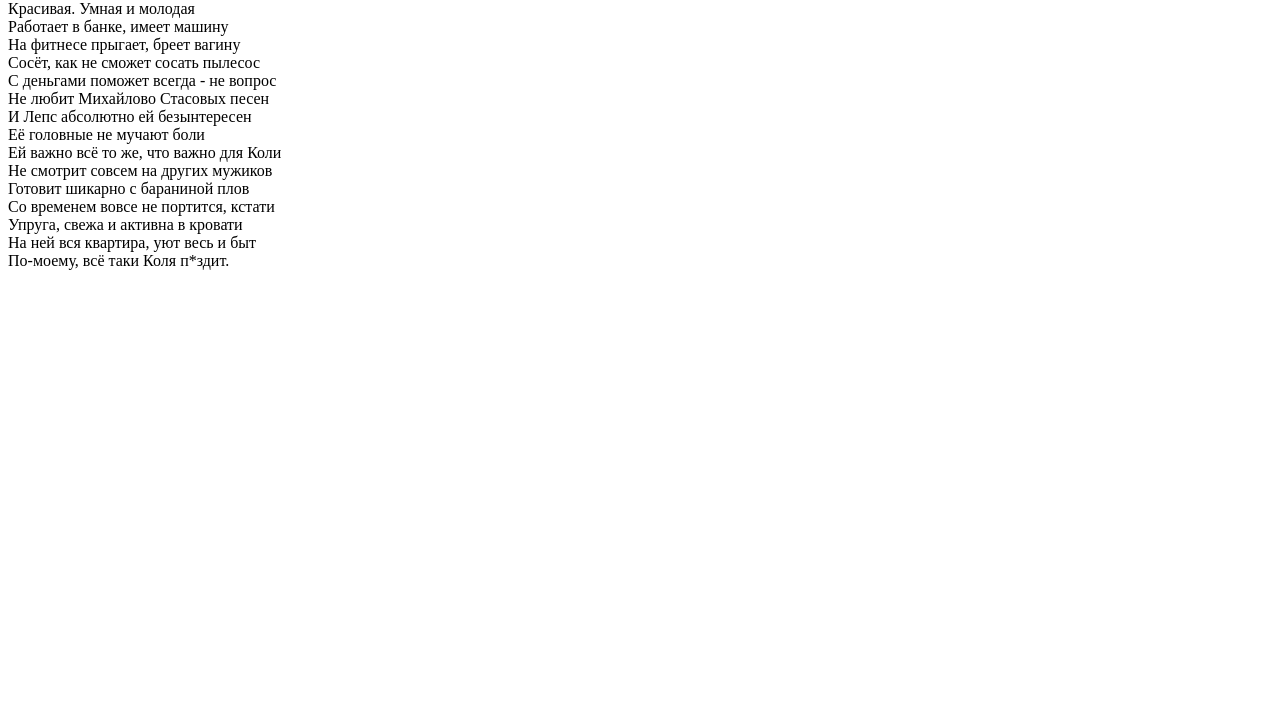
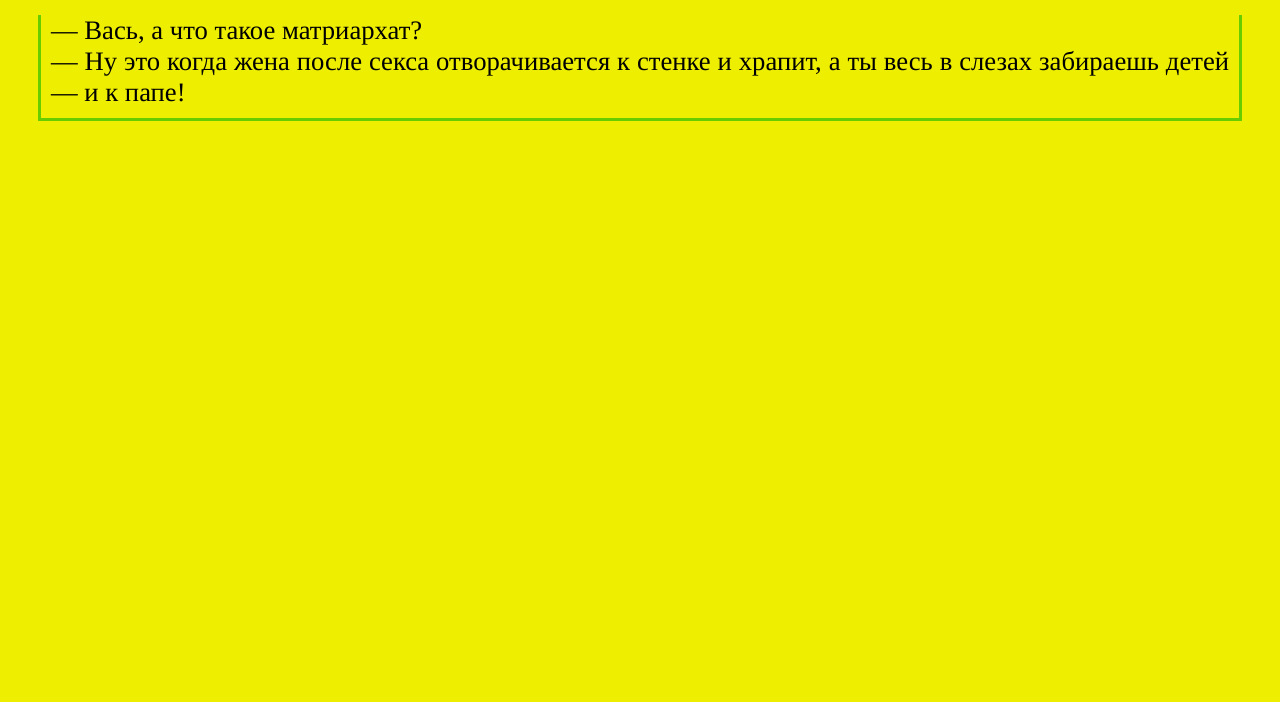
Before and after one commit to mkoryakov/mkoryakov.github.io, a plain HTML site: page 20_mood/index.html in a window 1280 px wide. Shown: the part 98-800 px from the top of the page. Drawn offline with nearby package versions, Linux system fonts and the light colour scheme.

Commit message:
Страница с новыми стилями.

```diff
--- /dev/null
+++ b/20_mood/css/style.css
@@ -0,0 +1,22 @@
+body {
+  background-color: #EEEE00;
+  font-family: times;
+}
+h1 {
+  color: red;
+  font-size: 34pt;
+  font-weight: bold;
+}
+p {
+  text-align: justify;
+  font-size: 20pt;
+  font-weight: normal;
+  margin-left: 30px;
+  margin-right: 30px;
+  border-left: 3px solid #66cd00;
+  border-bottom: 3px solid #66cd00;
+  border-right: 3px solid #66cd00;
+  padding-left: 10px;
+  padding-right: 10px;
+  padding-bottom: 10px;
+}
--- a/20_mood/index.html
+++ b/20_mood/index.html
@@ -3,66 +3,15 @@
 <head>
   <meta charset="utf-8">
   <title>Настроение</title>
+  <link rel="stylesheet" href="css/style.css">
 </head>
 <body>
-  <!--<script type="text/javascript" src="http://ajax.googleapis.com/ajax/libs/jquery/3.1.1/jquery.min.js"></script>-->
-<!--  <script id="quotes_json" type="application/json">  -->
   <h1 align="center"> Сайт вдохновение </h1>
-  <script type="text/javascript">
-    var data = [
-      {
-        "phrase": "Кукурузные хлопья - теперь без асбеста!",
-        "signature": "©Неизвестный маркетолог"
-      },
-      {
-        "phrase": "Собираюсь жить вечно, пока всё идёт нормально"
-      },
-      {
-        "phrase": "Если ты будешь усердно работать по 8 часов в день, то обязательно станешь боссом и начнешь работать по 12"
-      },
-      {
-        "phrase": "- А вот моя жена прекрасно готовит, и голова у нее никогда не болит, и футбол она со мной любит смотреть, и на рыбалку... <br>" +
-                  "- У вас, у пи%арасов, все не как у людей."
-      },
-      {
-        "phrase": "— Вась, а что такое матриархат? <br>" +
-                  "— Ну это когда жена после секса отворачивается к стенке и храпит, а ты весь в слезах забираешь детей — и к папе!"
-      },
-      {
-        "phrase": "Дорогая, а что на обед? <br>" +
-                  "— Ничего <br>" +
-                  "— Вчера тоже было ничего! <br>" +
-                  "— Приготовила на два дня."
-      },
-      {
-        "phrase": "Пришла укуренная девочка домой. Села на стульчик в прихожей и начала пальцами щелкать. Щелкает 5 минут, 10 минут, 15 минут… Тут мать не выдерживает, выбегает в прихожую: –Наташа, что ты делаешь?! –Ооо!!!, точно — Наташа! "
-      },
-      {
-        "phrase": "Мужик, после вчерашнего, сидит на пеньке, задумчиво курит, и смотрит как жена копает картошку. <br>" +
-                  "— Да... не родила ты мне сына... сейчас бы помощь была... <br>" +
-                  "— Конечно... сейчас бы вдвоем курили."
-      },
-      {
-        "phrase": "Вот новая женщина у Николая <br>" +
-                  "Красивая. Умная и молодая <br>" +
-                  "Работает в банке, имеет машину <br>" +
-                  "На фитнесе прыгает, бреет вагину <br>" +
-                  "Сосёт, как не сможет сосать пылесос <br>" +
-                  "С деньгами поможет всегда - не вопрос <br>" +
-                  "Не любит Михайлово Стасовых песен <br>" +
-                  "И Лепс абсолютно ей безынтересен <br>" +
-                  "Её головные не мучают боли <br>" +
-                  "Ей важно всё то же, что важно для Коли <br>" +
-                  "Не смотрит совсем на других мужиков <br>" +
-                  "Готовит шикарно с бараниной плов <br>" +
-                  "Со временем вовсе не портится, кстати <br>" +
-                  "Упруга, свежа и активна в кровати <br>" +
-                  "На ней вся квартира, уют весь и быт <br>" +
-                  "По-моему, всё таки Коля п*здит."
-      }
-    ];
-  var number = Math.floor(Math.random() * data.length);
-  document.write("<p>" + data[number]["phrase"] + "<\/p>");
-  </script>
+  <p id="quote"></p>
+  <script id="jquery" type="text/javascript" src="http://ajax.googleapis.com/ajax/libs/jquery/3.1.1/jquery.min.js"></script>
+  <script id="quotes_json" type="text/javascript" src="js/quotes_json.js"></script>
+  <!--<script type="text/javascript">-->
+  <!--document.write("<p>" + data[number]["phrase"] + "<\/p>");-->
+  <!--</script>-->
 </body>
 </html>
--- /dev/null
+++ b/20_mood/js/quotes_json.js
@@ -0,0 +1,105 @@
+function get_random_quote()
+{
+    var quotes = [
+        {
+            "phrase": "Кукурузные хлопья - теперь без асбеста!",
+            "signature": "©Неизвестный маркетолог"
+        },
+        {
+            "phrase": "Собираюсь жить вечно, пока всё идёт нормально"
+        },
+        {
+            "phrase": "Если ты будешь усердно работать по 8 часов в день, то обязательно станешь боссом и начнешь работать по 12"
+        },
+        {
+            "phrase": "- А вот моя жена прекрасно готовит, и голова у нее никогда не болит, и футбол она со мной любит смотреть, и на рыбалку... <br>" +
+                      "- У вас, у пи%арасов, все не как у людей."
+        },
+        {
+            "phrase": "— Вась, а что такое матриархат? <br>" +
+                      "— Ну это когда жена после секса отворачивается к стенке и храпит, а ты весь в слезах забираешь детей — и к папе!"
+        },
+        {
+            "phrase": "Дорогая, а что на обед? <br>" +
+                      "— Ничего <br>" +
+                      "— Вчера тоже было ничего! <br>" +
+                      "— Приготовила на два дня."
+        },
+        {
+            "phrase": "Пришла укуренная девочка домой. Села на стульчик в прихожей и начала пальцами щелкать. Щелкает 5 минут, 10 минут, 15 минут… Тут мать не выдерживает, выбегает в прихожую: –Наташа, что ты делаешь?! –Ооо!!!, точно — Наташа! "
+        },
+        {
+            "phrase": "Мужик, после вчерашнего, сидит на пеньке, задумчиво курит, и смотрит как жена копает картошку. <br>" +
+                      "— Да... не родила ты мне сына... сейчас бы помощь была... <br>" +
+                      "— Конечно... сейчас бы вдвоем курили."
+        },
+        {
+            "phrase": "Вот новая женщина у Николая <br>" +
+                      "Красивая. Умная и молодая <br>" +
+                      "Работает в банке, имеет машину <br>" +
+                      "На фитнесе прыгает, бреет вагину <br>" +
+                      "Сосёт, как не сможет сосать пылесос <br>" +
+                      "С деньгами поможет всегда - не вопрос <br>" +
+                      "Не любит Михайлово Стасовых песен <br>" +
+                      "И Лепс абсолютно ей безынтересен <br>" +
+                      "Её головные не мучают боли <br>" +
+                      "Ей важно всё то же, что важно для Коли <br>" +
+                      "Не смотрит совсем на других мужиков <br>" +
+                      "Готовит шикарно с бараниной плов <br>" +
+                      "Со временем вовсе не портится, кстати <br>" +
+                      "Упруга, свежа и активна в кровати <br>" +
+                      "На ней вся квартира, уют весь и быт <br>" +
+                      "По-моему, всё таки Коля п*здит."
+        },
+        {
+            "phrase": "— Дайте мне бутылочку коньяка 'Довольный хачик'. <br>" +
+                      "— ??? <br>" +
+                      "— Ну этот, как его, а вспомнил - 'Ара рад'."
+        },
+        {
+            "phrase": "Первое свидание. Он ей: <br>" +
+                      "— Зачем ты каблуки надела? Еле идешь! <br>" +
+                      "— Я подумала, что тебе нравятся высокие девушки. <br>" +
+                      "— Нет, мне нравятся умные. <br>" +
+                      "— Для этого я надела очки."
+        },
+        {
+            "phrase": "Вопрос из кроссворда: <br>" +
+                      "— На какую городскую службу резко увеличивается нагрузка в минуты телерекламы? <br>" +
+                      "Ответ: <br>" +
+                      "— Канализация."
+        },
+        {
+            "phrase": "Жена с похмелья спрашивает у закодированного мужа: <br>" +
+                      "— Слышь, Толь, а когда пил, что делал, если на утро у тебя голова болела? <br>" +
+                      "Муж: <br>" +
+                      "— Пиздежь твою слушал."
+        },
+        {
+            "phrase": "Ливень. Стук в дверь. Мужчина открывает, а там теща стоит. Он говорит ей: <br>" +
+                      "— Что вы в такую погоду на улице делаете? Идите домой!!!."
+        },
+        {
+            "phrase": "Жан.: Знаешь для чего в пачках с чипами воздух? <br>" +
+                      "Юлька*: неа <br>" +
+                      "Жан.: что бы они не ломались <br>" +
+                      "Жан.: а теперь набери воздуха как можно больше, и я спрошу ещё раз. Будешь моей девушкой?"
+        },
+        {
+            "phrase": "Жена и муж обедают. Жена проливает на себя борщ: <br>" +
+                      "— Фу, я выгляжу как свинья! <br>" +
+                      "— Ага, еще и борщем облилась."
+        },
+        {
+            "phrase": "Стоит мужик на лестничной площадке, курит. Вдруг из соседней квартиры раздаются крики, вопли." +
+                      "Через некоторое время выходит сосед со сломанными 3D-очками. Мужик у него спрашивает: <br>" +
+                      "— Сосед, ты чего это расшумелся? <br>" +
+                      "— Да 3D-телевизор купил и разбил его нахер! <br>" +
+                      "— Зачем? - спрашивает удивленно мужик. <br>" +
+                      "— Да решил порнуху посмотреть, так пять раз чуть в рот не дали!"
+        },
+    ];
+    var number_quote = Math.floor(Math.random() * quotes.length);
+    $('#quote').html(quotes[number_quote]['phrase']);
+}
+get_random_quote();
```
